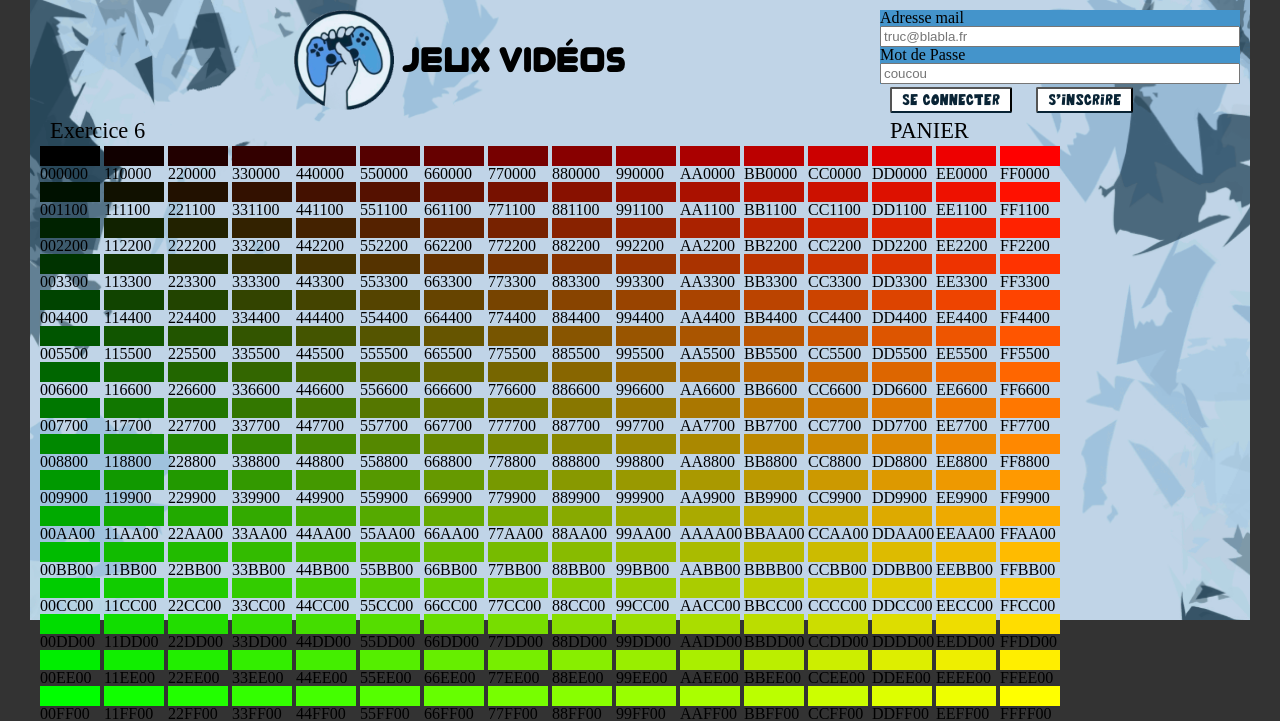
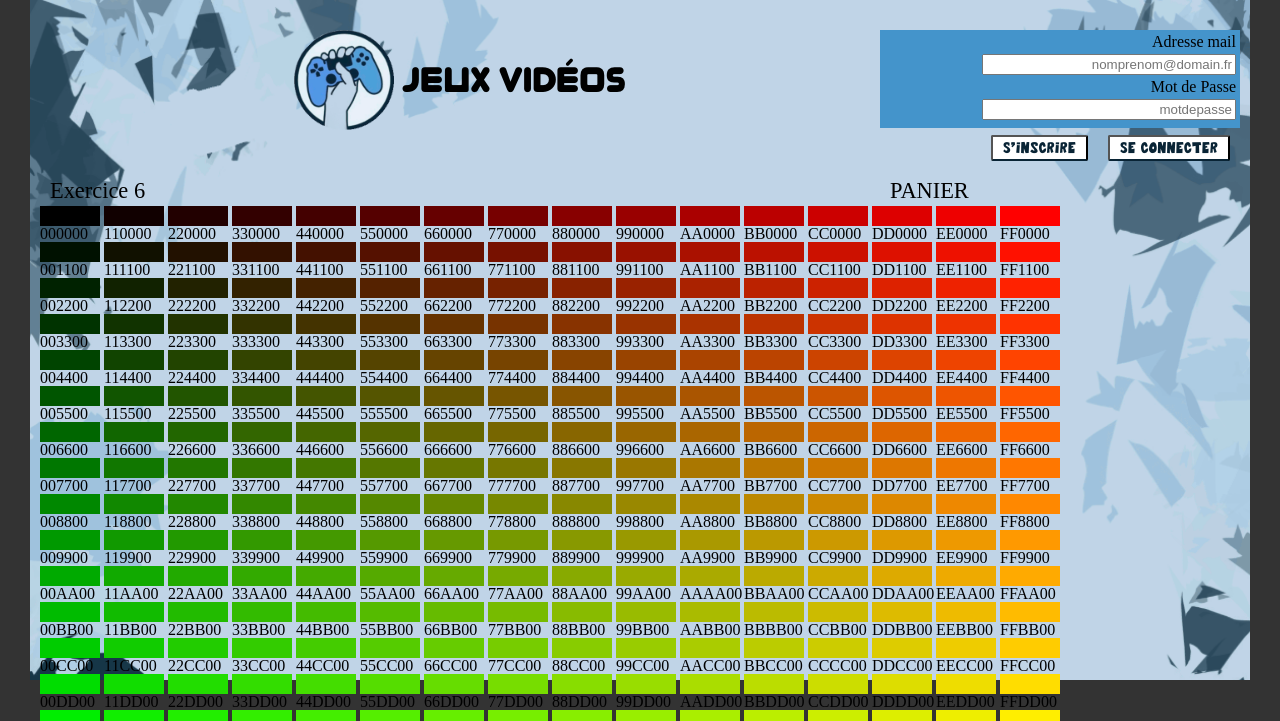
Before and after one commit to brfornes/DeveloppementWebNoJS, a PHP site: page /pages/exercice6.php in a window 1280 px wide. Shown: the top 721 px of the page. Run offline with PHP 8.4, Linux system fonts and the light colour scheme.

Commit message:
CSS du bloc de connexion fait

```diff
--- a/css/style.css
+++ b/css/style.css
@@ -39,6 +39,7 @@ header {
     height: var(--hauteur-header); /* c un 50 en fét tkt */
     display: flex;
     flex-direction: row;
+    margin: 20px 0 40px 0;
 }
 
 .titre {
@@ -71,14 +72,41 @@ header {
 
 .champs_form {
     background-color: var(--auth-color);
+    padding: 4px;
     display: flex;
     flex-direction: column;
+    direction: rtl;
 }
 
 .champs_form div {
     display: flex;
     flex-direction: column;
 }
+
+.champs_form div input {
+    width: 70%;
+    margin: 4px 0;
+}
+
+.boutons_form {
+    display: flex;
+    flex-direction: row;
+    justify-content: flex-end;
+    margin-top: 4px;
+}
+
+/*
+.champs_form {
+    background-color: var(--auth-color);
+    display: flex;
+    flex-direction: column;
+    justify-content: flex-end;
+}
+
+.champs_form div {
+    display: flex;
+    flex-direction: column;
+}*/
 
 @media screen and (max-width: 900px){
 
--- a/structure/header.php
+++ b/structure/header.php
@@ -44,16 +44,16 @@
                 <div class="champs_form">
                     <div>
                         <label for="email">Adresse mail</label>
-                        <input type="text" name="email" id="email" autocomplete="on" placeholder="truc@blabla.fr">
+                        <input type="text" name="email" id="email" autocomplete="on" placeholder="nomprenom@domain.fr" required>
                     </div>
                     <div>
                         <label for="mdp">Mot de Passe</label>
-                        <input type="password" name="mdp" id="mdp" autocomplete="on" placeholder="coucou">
+                        <input type="password" name="mdp" id="mdp" placeholder="motdepasse" required>
                     </div>
                 </div>
-                <div>
+                <div class="boutons_form">
+                    <button class="bouton">S'inscrire</button>
                     <button class="bouton" type="submit">Se connecter</button>
-                    <button class="bouton">S'inscrire</button>
                 </div>
             </form>
         </div>
```
